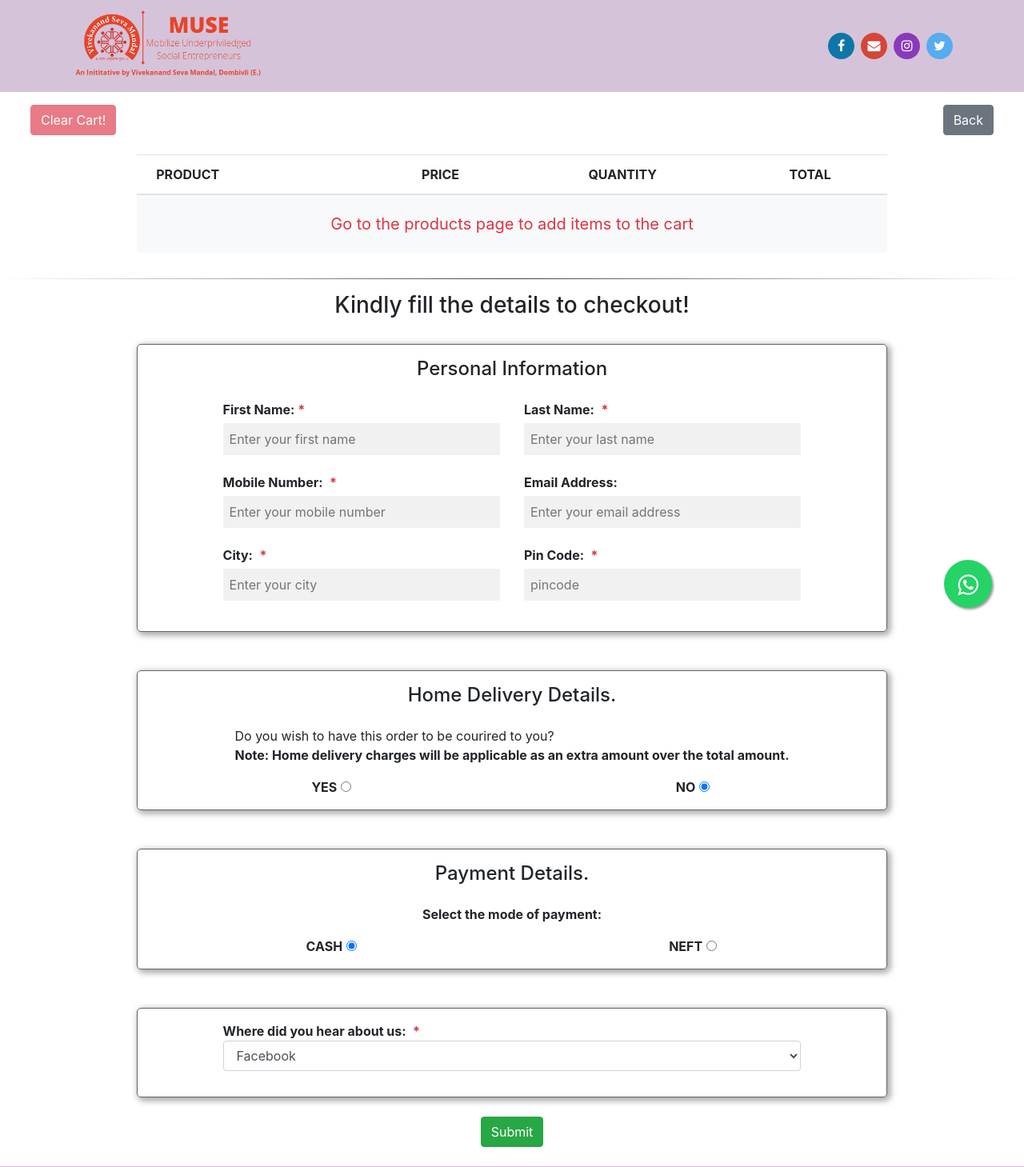
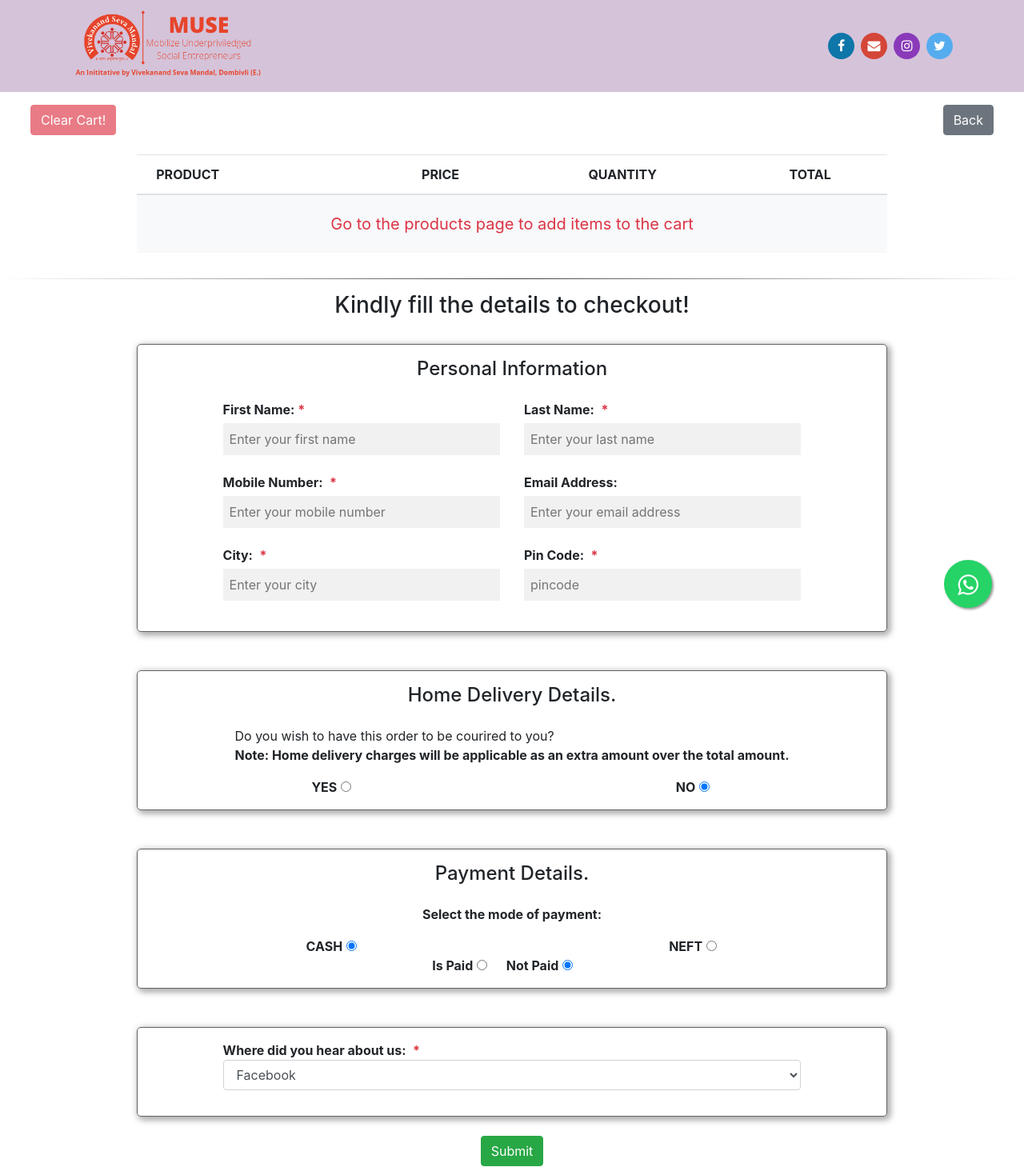
Before and after one commit to VAJRESH/MUSE, a Flask app: page /cart in a window 1280 px wide. Shown: the top 1459 px of the page at 80% size. Run offline with Flask 2, Linux system fonts and the light colour scheme; some libraries are stand-ins or nearby versions.

Commit message:
feat: cart form update
- added courier charges
- added is paid/not paid radio button for cash option

```diff
--- a/static/js/muse.js
+++ b/static/js/muse.js
@@ -4,7 +4,7 @@ $(document).ready(function () {
   ).hide();
 
   $("#agarbatti").click(function () {
-    if ($(this).hasClass('active-link')) return;
+    if ($(this).hasClass("active-link")) return;
     $("#mainAgarbattiBlock").slideToggle();
     $("#agarbatti").toggleClass("active-link");
 
@@ -20,7 +20,7 @@ $(document).ready(function () {
   });
 
   $("#ubtan").click(function () {
-    if ($(this).hasClass('active-link')) return;
+    if ($(this).hasClass("active-link")) return;
     $("#mainubtanBlock").slideToggle();
     $("#ubtan").toggleClass("active-link");
 
@@ -36,7 +36,7 @@ $(document).ready(function () {
   });
 
   $("#diya").click(function () {
-    if ($(this).hasClass('active-link')) return;
+    if ($(this).hasClass("active-link")) return;
     $("#paintedDiyaBlock").slideToggle();
     $("#diya").toggleClass("active-link");
 
@@ -52,7 +52,7 @@ $(document).ready(function () {
   });
 
   $("#soap").click(function () {
-    if ($(this).hasClass('active-link')) return;
+    if ($(this).hasClass("active-link")) return;
     $("#soapBlock").slideToggle();
     $("#soap").toggleClass("active-link");
 
@@ -68,7 +68,7 @@ $(document).ready(function () {
   });
 
   $("#gift-hamper").click(function () {
-    if ($(this).hasClass('active-link')) return;
+    if ($(this).hasClass("active-link")) return;
     $("#giftHamperBlock").slideToggle();
     $("#gift-hamper").toggleClass("active-link");
 
@@ -95,76 +95,74 @@ $(document).ready(function () {
 
   $("#neft").click(function () {
     $("#transactionid").slideDown("slow");
+    $("#isPaid").slideUp();
     $(".neftReq").attr("required", true);
   });
 
   $("#cash").click(function () {
+    $("#isPaid").slideDown("slow");
     $("#transactionid").slideUp();
     $(".neftReq").attr("required", false);
   });
 
-
-
   $("#mode").change(function () {
-    if ($(this).val() == 'VSM Volunteer') {
+    if ($(this).val() == "VSM Volunteer") {
       $("#nameVolunteer").show();
-      $('.volunteer-name').attr("required", true);
-      $('.others-req').attr("required", false);
-      $('.diwali-stalls').attr("required", false);
+      $(".volunteer-name").attr("required", true);
+      $(".others-req").attr("required", false);
+      $(".diwali-stalls").attr("required", false);
       $("#other").hide();
       $("#DiwaliStall").hide();
-    } else if ($(this).val() == 'Other') {
+    } else if ($(this).val() == "Other") {
       $("#other").show();
-      $('.others-req').attr("required", true);
-      $('.volunteer-name').attr("required", false);
-      $('.diwali-stalls').attr("required", false);
+      $(".others-req").attr("required", true);
+      $(".volunteer-name").attr("required", false);
+      $(".diwali-stalls").attr("required", false);
       $("#nameVolunteer").hide();
       $("#DiwaliStall").hide();
-    } else if ($(this).val() == 'Diwali Stalls'){
+    } else if ($(this).val() == "Diwali Stalls") {
       $("#DiwaliStall").show();
-      $('.diwali-stalls').attr("required", true);
-      $('.volunteer-name').attr("required", false);
-      $('.others-req').attr("required", false);
+      $(".diwali-stalls").attr("required", true);
+      $(".volunteer-name").attr("required", false);
+      $(".others-req").attr("required", false);
       $("#nameVolunteer").hide();
       $("#other").hide();
     } else {
       $("#nameVolunteer").hide();
       $("#other").hide();
       $("#DiwaliStall").hide();
-      $('.volunteer-name').attr("required", false);
-      $('.others-req').attr("required", false);
-      $('.diwali-stalls').attr("required", false);
-
+      $(".volunteer-name").attr("required", false);
+      $(".others-req").attr("required", false);
+      $(".diwali-stalls").attr("required", false);
     }
   });
 
-  $('.mobile-number').keyup( function() {
+  $(".mobile-number").keyup(function () {
     const value = $(this).val();
-    if(value.length > 10){
-      $(this).val(value.substr(0,10));
+    if (value.length > 10) {
+      $(this).val(value.substr(0, 10));
       return;
     }
-    if(value.length !== 10){
-      $(this).css("border","1px solid red");
+    if (value.length !== 10) {
+      $(this).css("border", "1px solid red");
       $(".mobile-error").show();
     } else {
-      $(this).css("border","");
+      $(this).css("border", "");
       $(".mobile-error").hide();
     }
   });
 
-
-  $('.pin-code').keyup( function() {
+  $(".pin-code").keyup(function () {
     const value = $(this).val();
-    if(value.length > 6){
-      $(this).val(value.substr(0,6));
+    if (value.length > 6) {
+      $(this).val(value.substr(0, 6));
       return;
     }
-    if(value.length !== 6){
-      $(this).css("border","1px solid red");
+    if (value.length !== 6) {
+      $(this).css("border", "1px solid red");
       $(".pin-code-error").show();
     } else {
-      $(this).css("border","");
+      $(this).css("border", "");
       $(".pin-code-error").hide();
     }
   });
@@ -202,7 +200,6 @@ $(document).ready(function () {
 //     disabledSubmitButton(isValid);
 //   });
 
-
 //   $('.pin-code').keyup( function() {
 //     const value = $(this).val();
 //     disabledSubmitButton([false]);
--- a/templates/cart.html
+++ b/templates/cart.html
@@ -403,6 +403,16 @@
               >
               <input type="text" class="text shipForm shipReq" id="text" name="landmark" />
             </div>
+
+            <div class="col-sm">
+              <label class="d-flex justify-content-xs-center"
+                ><b>Courier Charges:</b>
+                <span class="text-danger ml-1" style="font-weight: 700"
+                  >*</span
+                ></label
+              >
+              <input type="number" required class="text shipForm shipReq" id="text" name="courier_charges" />
+            </div>
             <!-- <div class="col-sm">
            <label class="d-flex justify-content-xs-center"><b>Address Line 2:</b></label>
            <input type="text" class="text" id="text" name="text" >
@@ -450,6 +460,36 @@
               </label>
             </div>
           </div>
+        </div>
+        <!--Is Paid Id-->
+        <div class="container" id="isPaid">
+          <div class="row d-flex justify-content-center">
+            <div class="col-sm d-flex justify-content-center">
+               <label class="radio-btn"
+                 ><b>Is Paid</b>
+                 <input
+                   type="radio"
+                   name="payment_status"
+                   id="paid"
+                   value="PAID"
+                 />
+                 <span class="checkmark"></span>
+               </label>
+
+               <label class="radio-btn mx-4"
+                 ><b>Not Paid</b>
+                 <input
+                   type="radio"
+                   name="payment_status"
+                   id="paid"
+                   value="NOT PAID"
+                   checked="checked"
+                 />
+                 <span class="checkmark"></span>
+               </label>
+             </div>
+          </div>
+
         </div>
         <!--Transaction Id-->
         <div class="container" id="transactionid">
```
